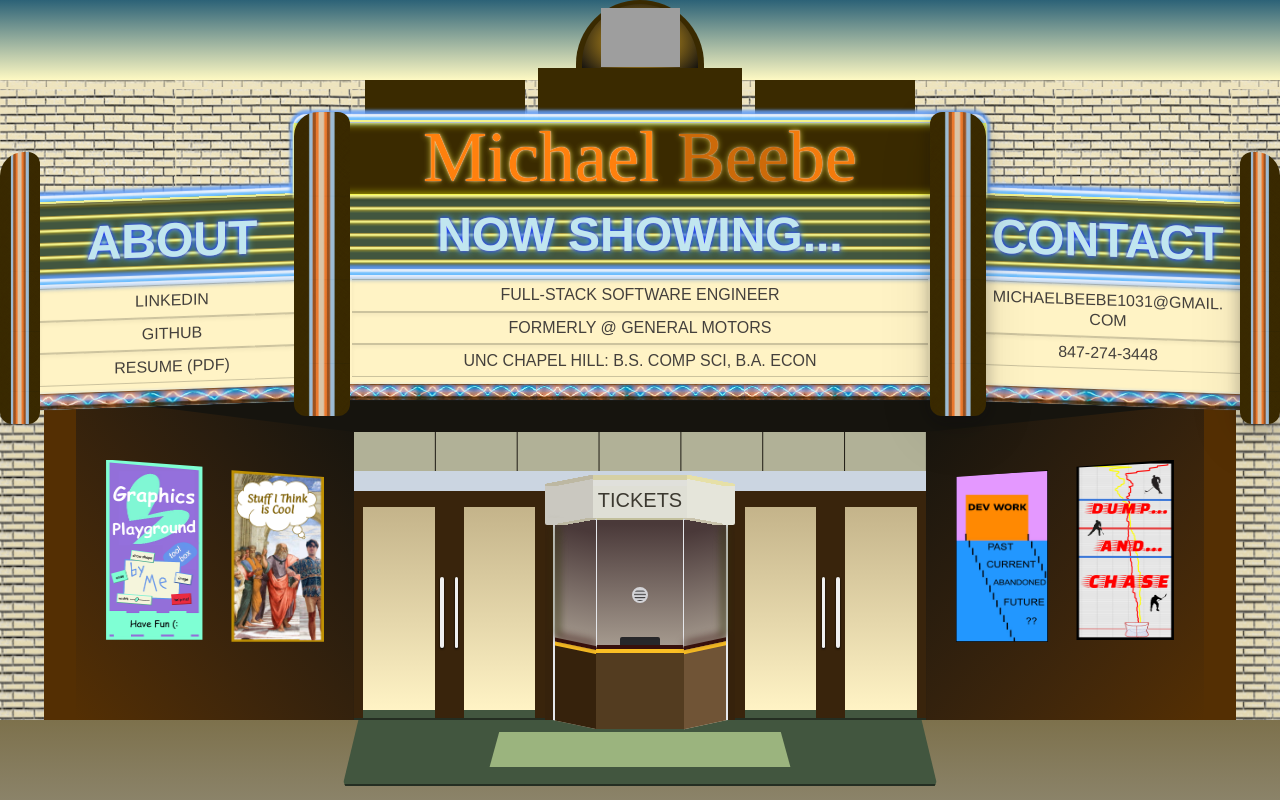
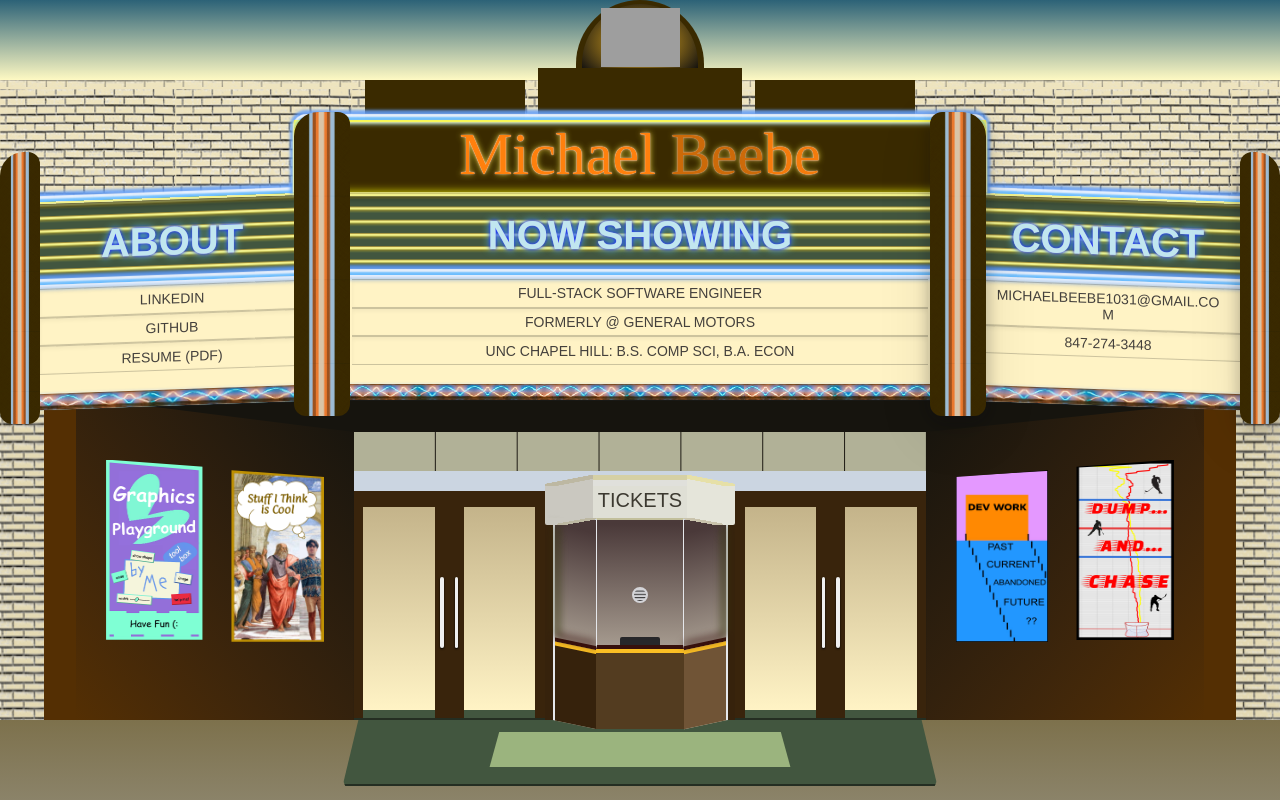
Before and after one commit to mpb9/me-prof, a React (Create React App) app: page / in a window 1280 px wide. Built offline with nearby package versions, Linux system fonts and the light colour scheme; grey boxes are pictures that could not be loaded; a web font is replaced by a local one; what @nauverse/tailwind-dot-grid-backgrounds, tailwindcss-border-image would draw is missing.

Commit message:
ui changes

```diff
--- a/src/components/theater/TheaterEntrance.js
+++ b/src/components/theater/TheaterEntrance.js
@@ -12,7 +12,7 @@ export default function TheaterEntrance() {
           style={{ clipPath: 'polygon(18% 0, 100% 10%, 100% 100%, 0 100%, 0 0)' }}>
           {/* GRAPHIC PLAYGROUND */}
           <div
-            className='bg-graphics-poster-wide mb-3 h-[58%] w-[35.15%] cursor-pointer bg-no-repeat hover:animate-pulse'
+            className='bg-graphics-poster-wide mb-3 h-[58%] w-[35.15%] cursor-pointer bg-no-repeat hover:scale-105'
             style={{ clipPath: 'polygon(0 0%, 100% 4%, 100% 100%, 0 100%)', backgroundSize: '100% 100%' }}>
             <a
               href='https://graphics-playground.com/'
@@ -23,7 +23,7 @@ export default function TheaterEntrance() {
           </div>
           {/* COOL STUFF */}
           <div
-            className='bg-stuff-poster-flipped-wide h-[55%] w-1/3 cursor-pointer bg-no-repeat hover:animate-pulse'
+            className='bg-stuff-poster-flipped-wide h-[55%] w-1/3 cursor-pointer bg-no-repeat hover:scale-105'
             style={{ clipPath: 'polygon(0 0%, 100% 4%, 100% 100%, 0 100%)', backgroundSize: '100% 100%' }}
           />
         </div>
@@ -45,12 +45,12 @@ export default function TheaterEntrance() {
           style={{ clipPath: 'polygon(0 10%, 100% 0, 100% 100%, 0 100%, 0 82%)' }}>
           {/* DEV STUFF */}
           <div
-            className='bg-dev-poster-flipped-wide h-[55%] w-1/3 cursor-pointer bg-no-repeat hover:animate-pulse'
+            className='bg-dev-poster-flipped-wide h-[55%] w-1/3 cursor-pointer bg-no-repeat hover:scale-105'
             style={{ clipPath: 'polygon(0 4%, 100% 0, 100% 100%, 0 100%)', backgroundSize: '100% 100%' }}
           />
           {/* DUMP+CHASE */}
           <div
-            className='bg-dnc-poster-wide mb-3 h-[58%] w-[35.15%] cursor-pointer bg-no-repeat hover:animate-pulse'
+            className='bg-dnc-poster-wide mb-3 h-[58%] w-[35.15%] cursor-pointer bg-no-repeat hover:scale-105'
             style={{ clipPath: 'polygon(0 4%, 100% 0, 100% 100%, 0 100%)', backgroundSize: '100% 100%' }}>
             <a
               href='https://dump-n-chase.com/'
--- a/src/components/theater/marquee/Marquee.js
+++ b/src/components/theater/marquee/Marquee.js
@@ -1,4 +1,3 @@
-import React from 'react';
 import Michael_Beebe_Resume from '../../../static/docs/Michael_Beebe_Resume.pdf';
 import MarqueeDesc from './MarqueeDesc';
 import MarqueeMain from './MarqueeMain';
@@ -57,7 +56,7 @@ export default function Marquee() {
 
         <div className='static z-10 h-2/3 w-1/2'>
           <div className='h-full w-full'>
-            <MarqueeMain text={'NOW SHOWING...'} />
+            <MarqueeMain text={'NOW SHOWING'} />
             <MarqueeDesc
               text={[
                 'FULL-STACK SOFTWARE ENGINEER',
--- a/src/components/theater/marquee/MarqueeDesc.js
+++ b/src/components/theater/marquee/MarqueeDesc.js
@@ -2,7 +2,7 @@ import React from 'react';
 
 export default function MarqueeDesc(props) {
   return (
-    <div className='bg-primary shadow-neon-top string-light-border text-2xs flex h-3/5 w-full flex-col justify-start overflow-scroll rounded-br-2xl border-b-[1rem] px-6 py-1 sm:text-xs md:text-sm lg:text-base lg:leading-5 xl:text-base xl:leading-5 2xl:text-lg'>
+    <div className='bg-primary shadow-neon-top string-light-border text-2xs flex h-3/5 w-full flex-col justify-start overflow-scroll rounded-br-2xl border-b-[1rem] px-6 py-1 sm:text-xs lg:text-sm lg:leading-4'>
       {props.text.map((item, index) => {
         if (props.action[index] === 'copy') {
           return (
--- a/src/components/theater/marquee/MarqueeMain.js
+++ b/src/components/theater/marquee/MarqueeMain.js
@@ -4,7 +4,7 @@ export default function MarqueeMain(props) {
   return (
     <div className='neon-green-light-bg text-accent-content shadow-dim-in flex h-2/5 w-full items-center justify-center border-t-2 border-[#f2f28b]'>
       <button className='my-font-neon-glow text-shadow-neon-blue hover:text-shadow-neon-blue-intense h-fit cursor-default font-bold hover:font-normal'>
-        <span className='text-xl sm:text-2xl md:text-3xl lg:text-4xl xl:text-5xl 2xl:text-6xl'>{props.text}</span>
+        <span className='text-xl sm:text-2xl md:text-2xl lg:text-3xl xl:text-4xl 2xl:text-5xl'>{props.text}</span>
       </button>
     </div>
   );
--- a/src/components/theater/marquee/MarqueeName.js
+++ b/src/components/theater/marquee/MarqueeName.js
@@ -3,7 +3,7 @@ import React from 'react';
 export default function MarqueeName() {
   return (
     <div
-      className='shadow-neon-top fixed z-[21] h-[9.5%] w-[54%] cursor-default rounded-t-xl bg-[#3A2A00] pb-1 text-center text-2xl ring-2 ring-inset ring-[#f2f28b] sm:text-3xl md:text-4xl lg:text-6xl xl:text-7xl'
+      className='shadow-neon-top fixed z-[21] h-[9.5%] w-[54%] cursor-default rounded-t-xl bg-[#3A2A00] pb-1 text-center text-2xl ring-2 ring-inset ring-[#f2f28b] md:text-4xl lg:text-4xl xl:text-6xl'
       style={{ top: '15%', left: '23%' }}>
       <div
         className='my-font-marquee-title text-shadow-neon-orange shadow-neon-yellow-bottom hover:text-shadow-neon-orange-bright inline-flex w-full items-center justify-center pb-1 text-[#ff800d]'
--- a/tailwind.config.js
+++ b/tailwind.config.js
@@ -17,6 +17,9 @@ module.exports = {
         3: '3px',
         6: '6px',
         '3-rem': '3rem',
+      },
+      lineHeight: {
+        4.5: '1.125rem',
       },
       height: {
         '1/8': '12.5%',
```
